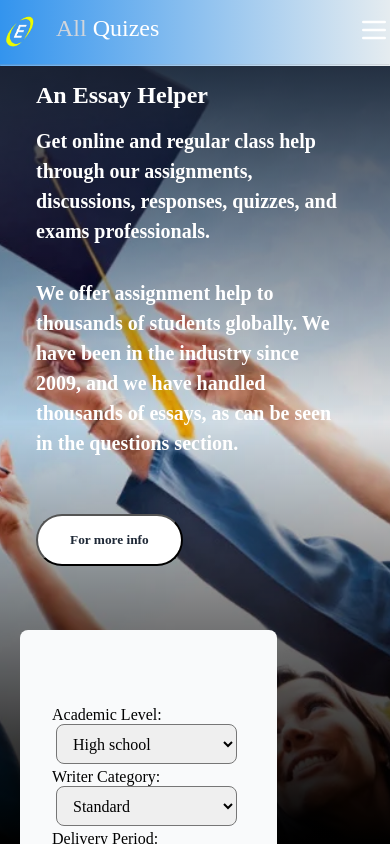
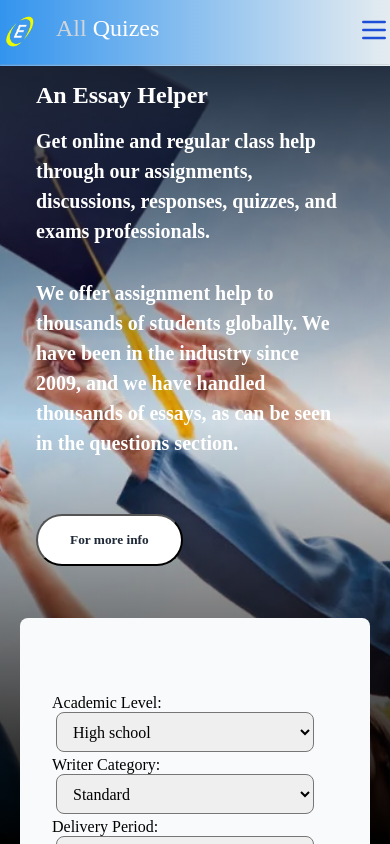
Before and after one commit to myrachanto/website-trial-run, a Nuxt app: page / in a window 390 px wide. Shown: the top 844 px of the page. Built offline with nearby package versions, Linux system fonts and the light colour scheme; what vue-tawk would draw is missing.

Commit message:
change claview

```diff
--- a/components/layouts/Navbar.vue
+++ b/components/layouts/Navbar.vue
@@ -79,7 +79,7 @@ export default {
   @apply h-10 w-10 mr-4;
 }
 .svg{
-  @apply h-8 w-8;
+  @apply h-8 w-8 text-blue-700;
 }
 .menu1{
   @apply sm:hidden ;
--- a/pages/index.vue
+++ b/pages/index.vue
@@ -105,7 +105,7 @@ export default {
   @apply h-full w-full object-cover bg-cover bg-no-repeat;
 }
 .grido{
-  @apply container mx-auto relative grid lg:grid-cols-3 gap-4;
+  @apply container mx-auto relative grid lg:grid-cols-3 gap-1;
 }
 .hero{
   @apply mx-5 mb-2;
@@ -114,7 +114,7 @@ export default {
  fill: white;
 }
 .span2{
-  @apply col-span-2;
+  @apply lg:col-span-2;
 }
 .main{
   @apply mt-16 text-black mx-auto flex flex-wrap px-4 md:px-0 justify-between;
@@ -137,9 +137,9 @@ export default {
 .drimg{
   @apply w-full  py-6 text-center bg-transparent;
 }
-.cv{
+/* .cv{
   @apply relative -mt-10 lg:-mt-24 border-transparent;
-}
+} */
 .section{
   @apply bg-white -mt-2 border border-b-2 py-4;
 }
```
